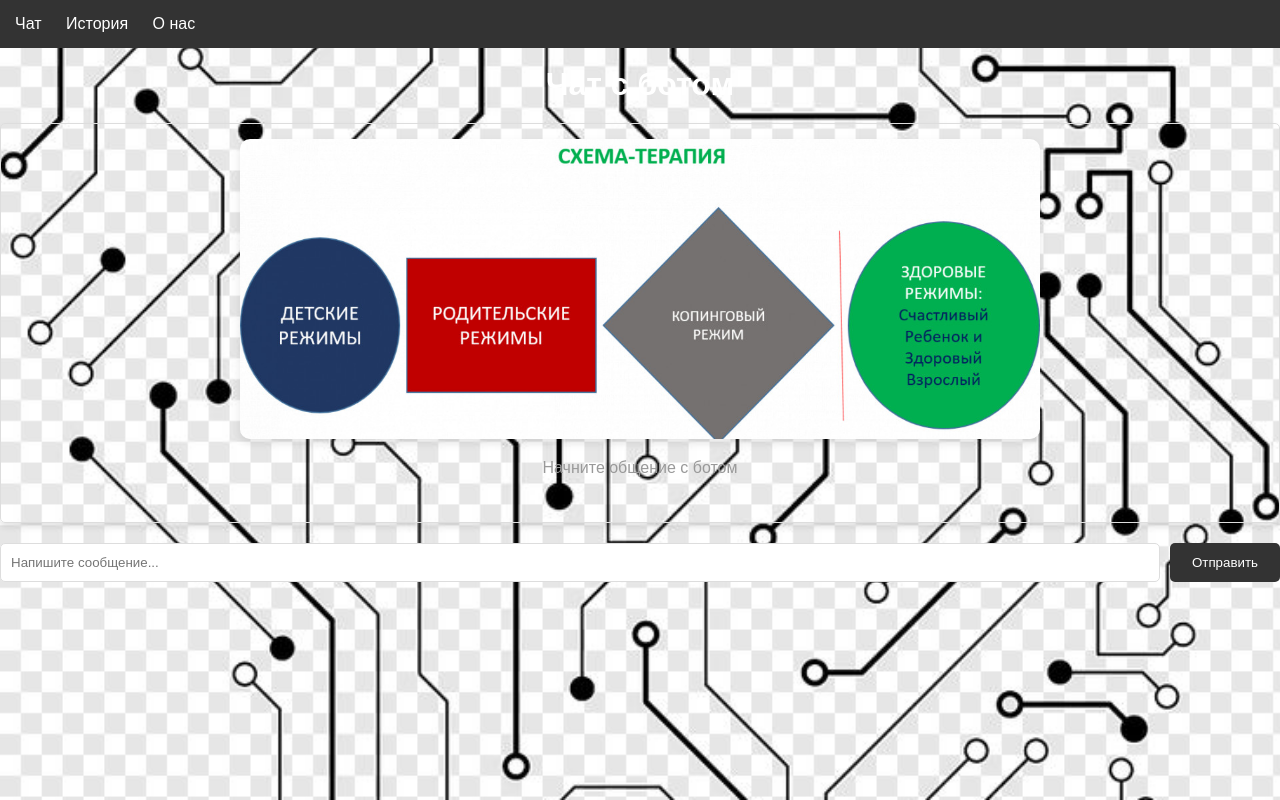
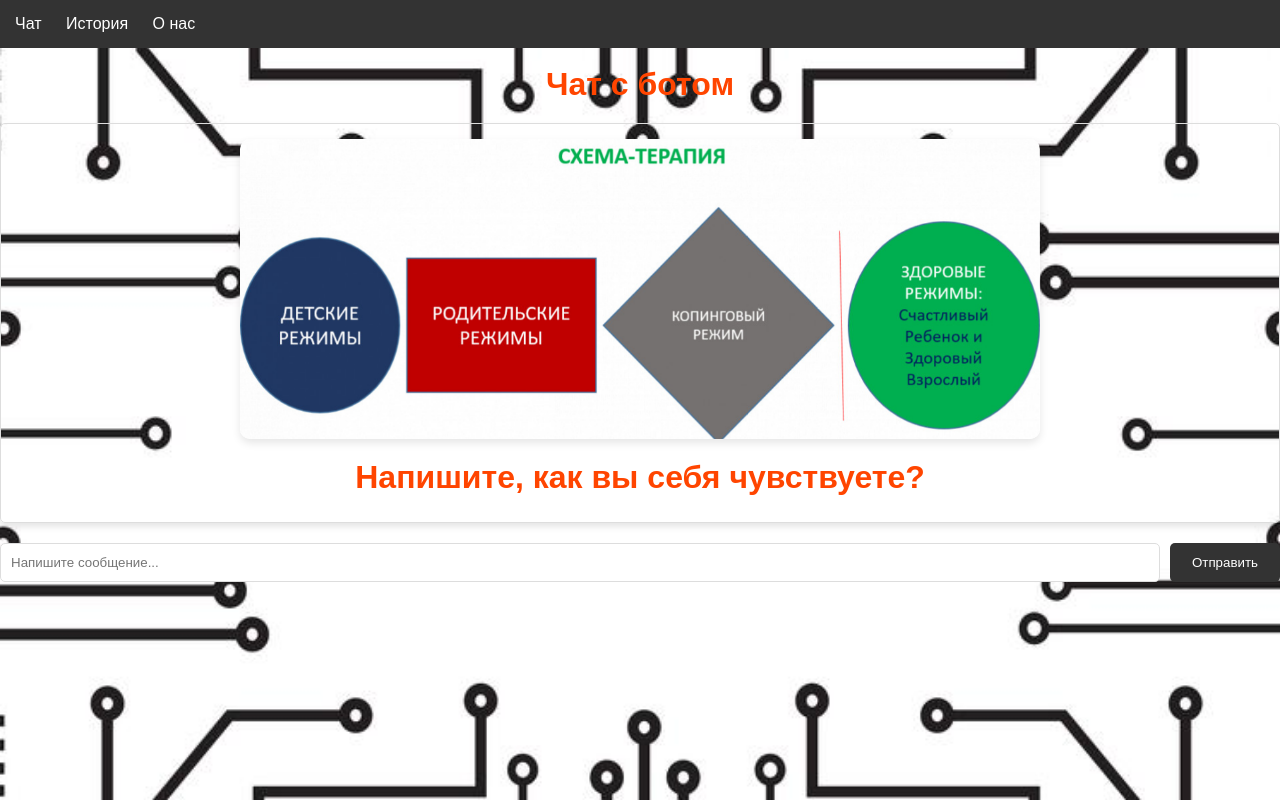
Before and after one commit to Rearks/django-chat-bot, a Django app: page / in a window 1280 px wide. Run offline with Django 5.2, Linux system fonts and the light colour scheme.

Commit message:
final-2 cosmetik changes

```diff
--- a/chat/templates/chat/chat.html
+++ b/chat/templates/chat/chat.html
@@ -10,7 +10,7 @@
     */
     body {
 
-        background-image: url('{% static "chat/images/img6.jpg" %}');
+        background-image: url('{% static "chat/images/img6.png" %}');
         background-size: cover;
         background-position: center;
         background-attachment: fixed;
@@ -61,7 +61,7 @@
     }
 </style>
 
-<h1 style="color: white; text-align: center;">Чат с ботом</h1>
+<h1 style="color: OrangeRed; text-align: center;">Чат с ботом</h1>
 
 <!-- Область сообщений -->
 <div id="chat-messages" style="
@@ -83,7 +83,7 @@
         class="chat-header-image"
     />
 
-    <p style="color: #999; text-align: center;">Начните общение с ботом</p>
+    <h1 style="color: OrangeRed; text-align: center;">Напишите, как вы себя чувствуете?</h1>
 </div>
 
 <!-- Поле ввода и кнопка -->
```
Also changed, not shown: chatbot_project/asgi.py (added, +7 -0 lines), chatbot_project/wsgi.py (added, +7 -0 lines), chat/static/chat/images/img6.jpg (deleted), chat/static/chat/images/img6.png (added), db.sqlite3.
